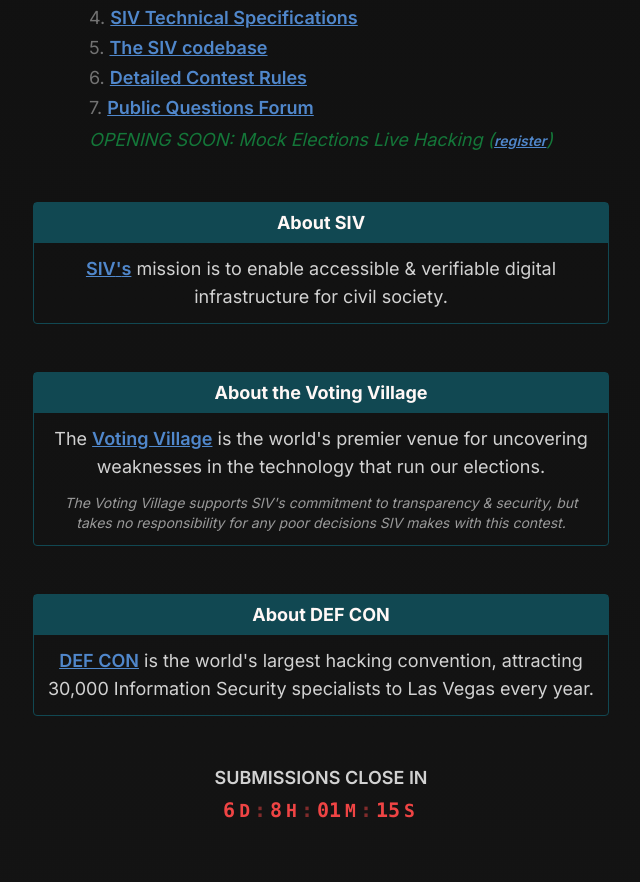
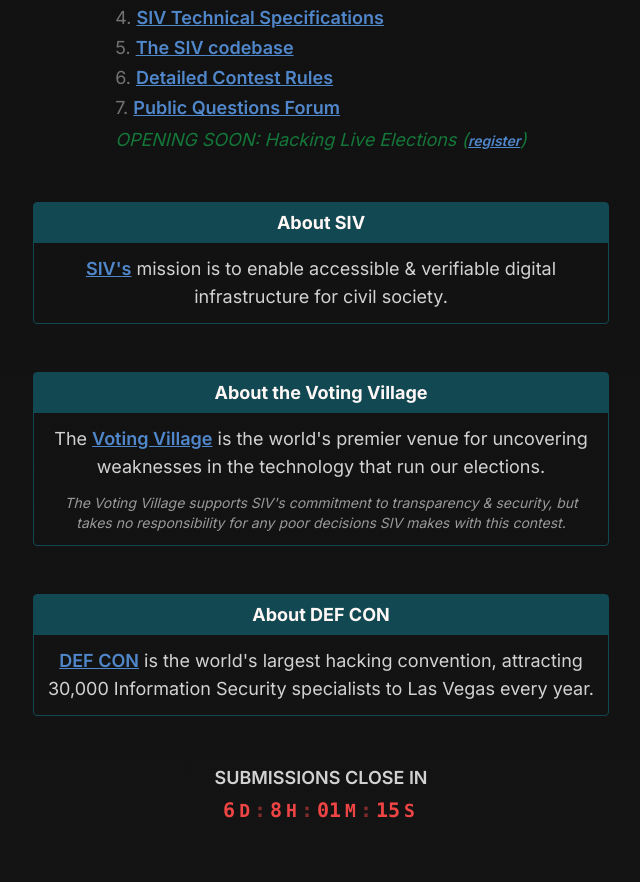
Before and after one commit to siv-org/hack.siv.org, a Next.js app: page / in a window 1280 px wide. Shown: the part 3164-4046 px from the top of the page, without its empty margins (319-959 px from the left). Built offline with nearby package versions, Linux system fonts and the light colour scheme.

Commit message:
adjusted text to Opening Soon: Hacking Live Elections

```diff
--- a/app/page.tsx
+++ b/app/page.tsx
@@ -297,7 +297,7 @@
           </div>
         ))}
         <div className="italic text-green-600/70 mt-1">
-          OPENING SOON: Mock Elections Live Hacking (
+          OPENING SOON: Hacking Live Elections (
           <a
             href="https://hack.siv.org/register"
             target="_blank"
```
